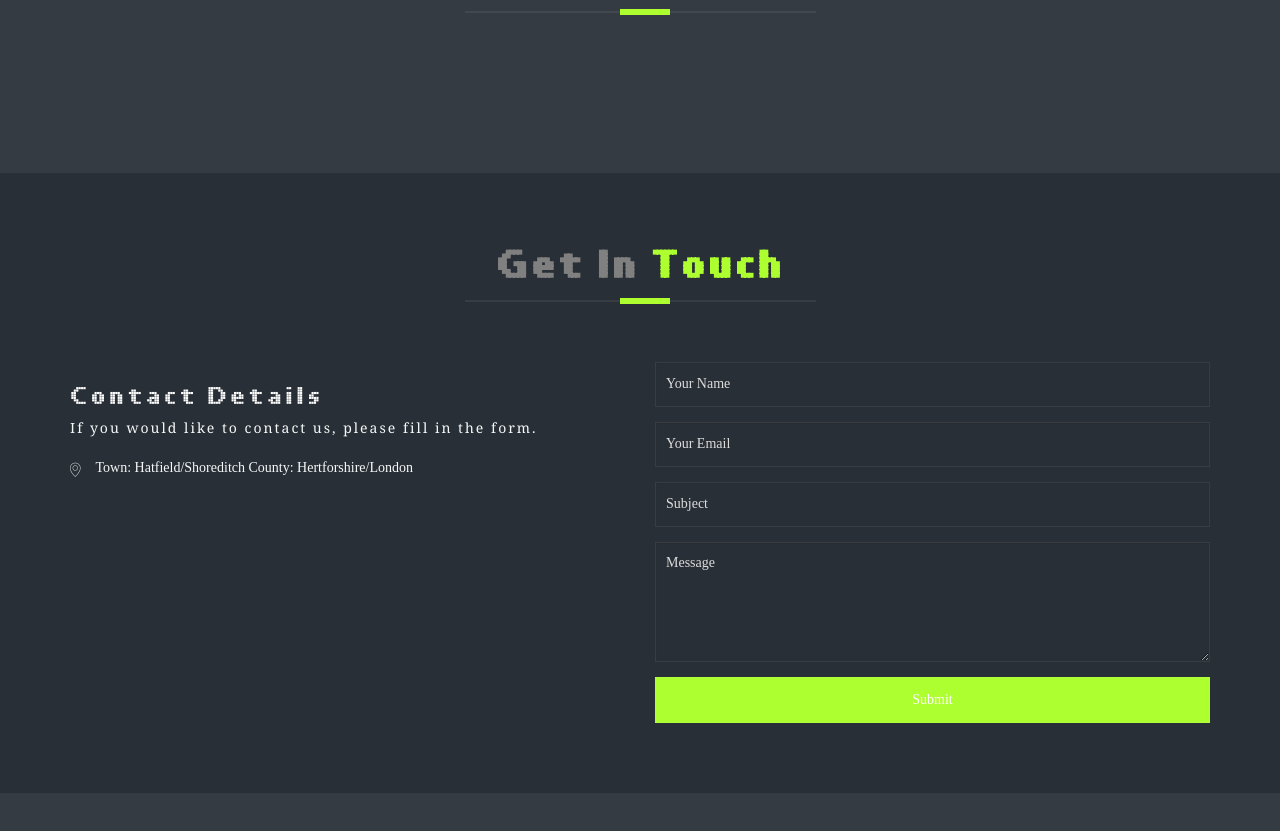
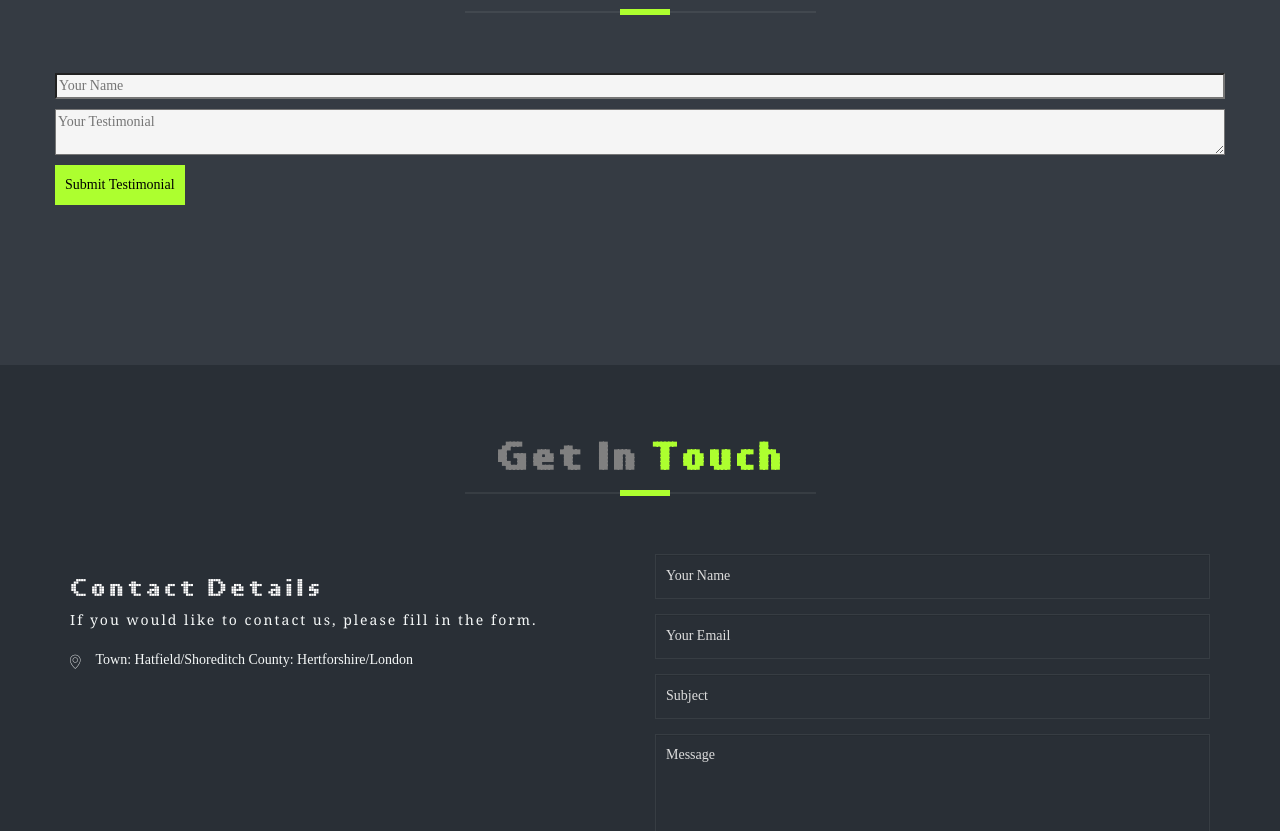
Before and after one commit to loowpylew/PanTrack---Official-Website, a plain HTML site: page index.html in a window 1280 px wide. Shown: the part 2010-2841 px from the top of the page. Drawn offline with Linux system fonts and the light colour scheme; some packages are replaced by stand-ins of ours; a script that the page names is missing; files whose address does not match are found by name; a web font is replaced by a local one.

Commit message:
Testimonial input section implementation

```diff
--- a/css/desktop_friendly.css
+++ b/css/desktop_friendly.css
@@ -862,6 +862,33 @@ div.testimonial-sub-title h2 > span.color{
   color: greenyellow;
 }
 
+#testimonial-form {
+  margin-bottom: 60px; /* Add space below the form */
+}
+
+.testimonial-container {
+  margin-top: 20px; /* Add space above the testimonial container */
+}
+
+#testimonial-form input,
+#testimonial-form textarea {
+  background-color: whitesmoke;
+  display: block;
+  width: 100%;
+  margin-bottom: 10px;
+}
+
+#testimonial-form button {
+  background-color: greenyellow;
+  color:black;
+  padding: 10px;
+  border: none;
+  cursor: pointer;
+}
+
+#testimonial-form button:hover {
+  background-color: greenyellow;
+}
 /*=================================================================
  Call To Action 2
 ==================================================================*/
--- a/index.html
+++ b/index.html
@@ -231,11 +231,15 @@ Welcome Slider
 				<div class="border"></div>
 			</div>
 			<!-- /section title -->
+			<form action="https://formspree.io/f/xqkoggjr" method="POST" id="testimonial-form">
+				<input type="text" id="name-input" placeholder="Your Name" name="name" required>
+				<textarea id="testimonial-input" placeholder="Your Testimonial" name="testimonial" required></textarea>
+				<button type="submit" name="submit">Submit Testimonial</button>
+			</form>
+			<div id="testimonial-container"></div>
 		</div>
 	</div>
 </section> <!-- end section -->
-
-
 
 <!-- Start Contact Us
 =========================================== -->
```
Also changed, not shown: images/about/icon.png.
